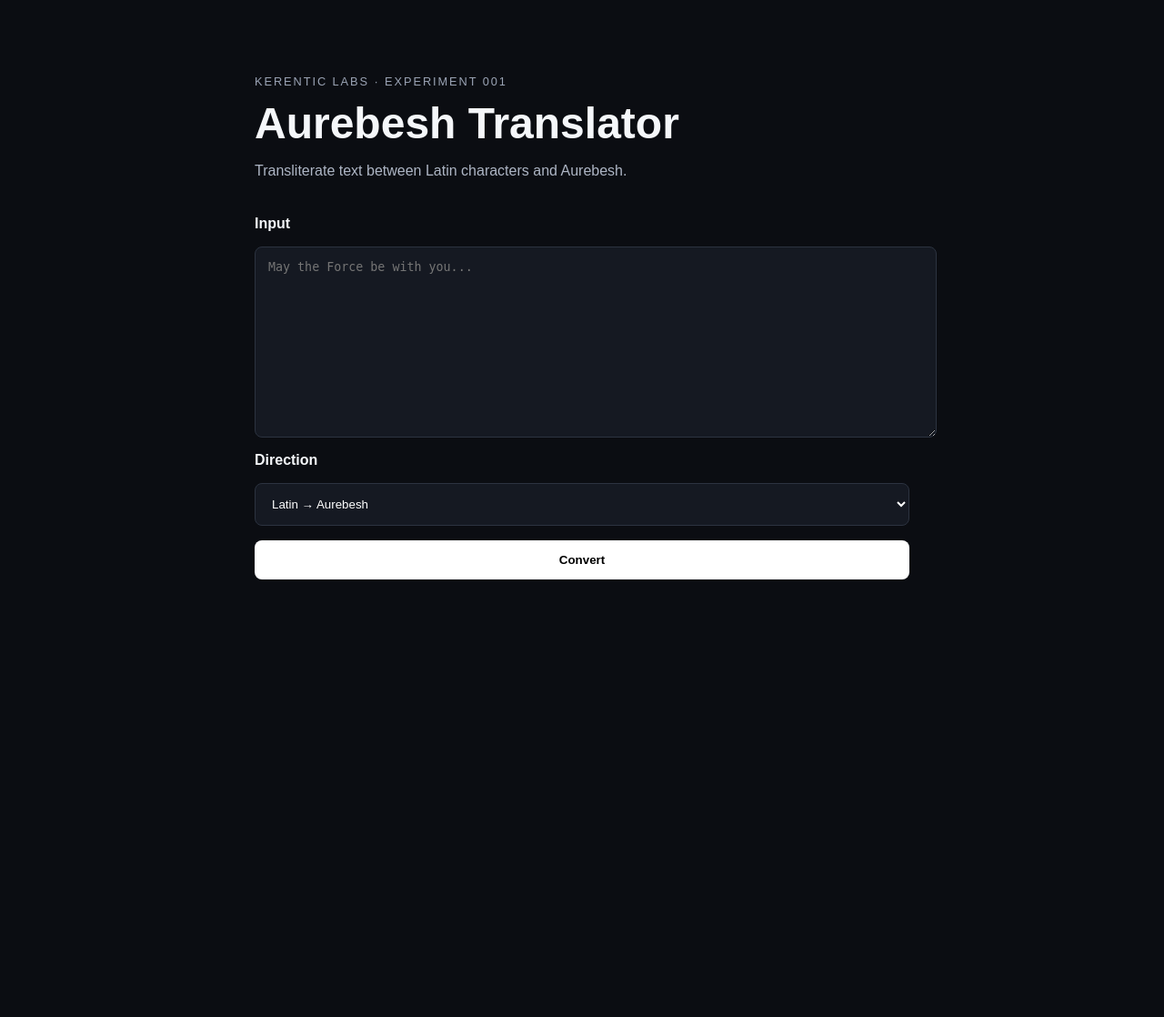
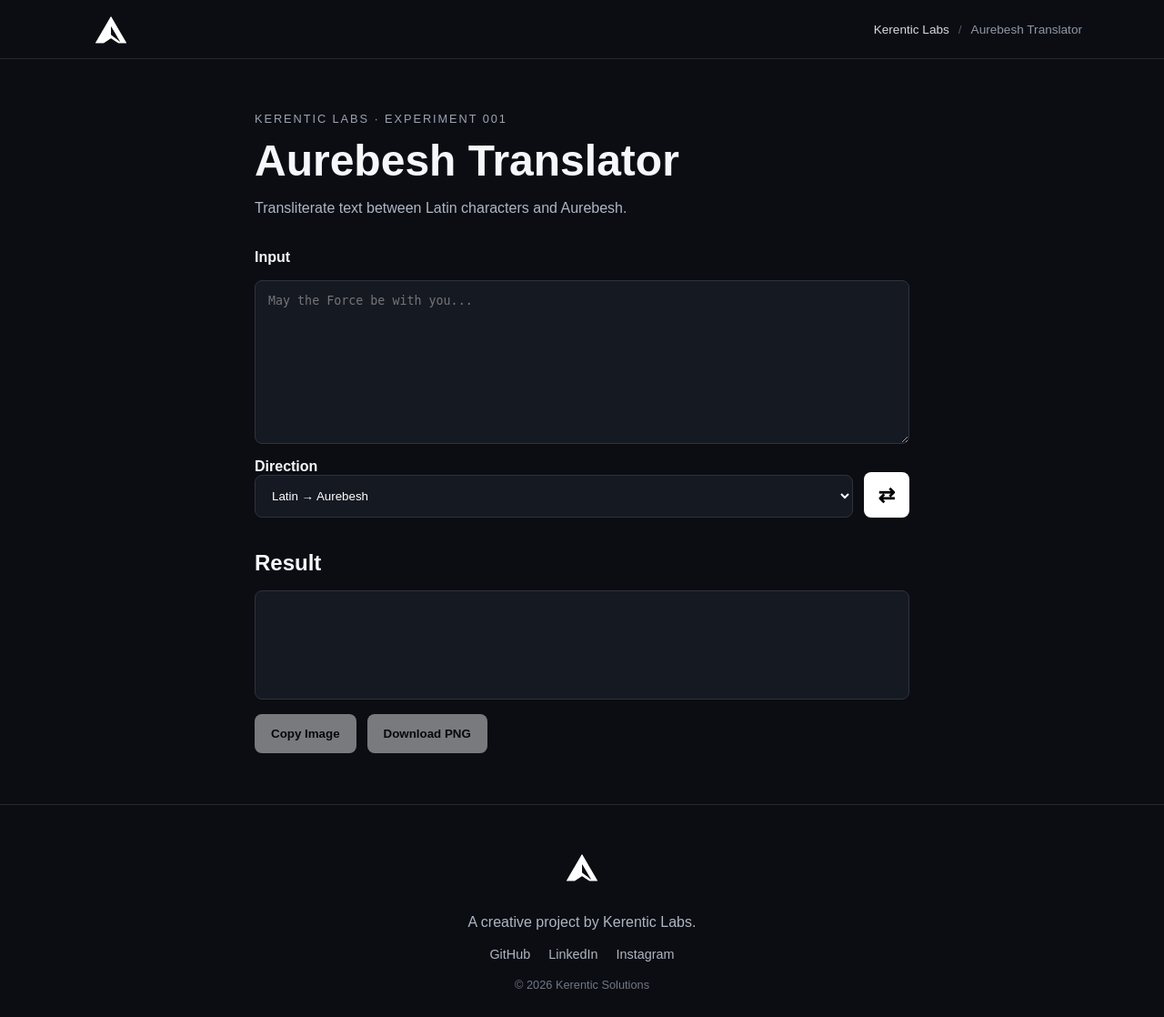
Before and after one commit to Kerentic/Kerentic_labs, a PHP site: page / in a window 1280 px wide. Shown: the whole page at 91% size. Before the commit the page ends 637 px from the top, so only its background shows below. Run offline with PHP 8.4, Linux system fonts and the light colour scheme.

Commit message:
added shell of header and footer

```diff
--- a/aurebesh-translator/composer.json
+++ b/aurebesh-translator/composer.json
@@ -2,10 +2,13 @@
   "name": "kerentic/aurebesh-translator",
   "description": "Aurebesh transliteration experiment by Kerentic Labs",
   "type": "project",
+  "license": "proprietary",
   "autoload": {
     "psr-4": {
       "Kerentic\\Aurebesh\\": "src/"
     }
   },
-    "require": {}
+  "require": {
+    "php": "^8.5"
   }
+}
--- a/aurebesh-translator/public/css/styles.css
+++ b/aurebesh-translator/public/css/styles.css
@@ -14,8 +14,8 @@
     font-display: swap;
 }
 
-.aurebesh-text {
-    font-family: "FTAurebesh", sans-serif;
+* {
+    box-sizing: border-box;
 }
 
 body {
@@ -25,30 +25,97 @@ body {
     color: #f5f7fa;
 }
 
+/* =========================
+   KERENTIC HEADER
+   ========================= */
+
+.site-header {
+    background: #0b0d12;
+    border-bottom: 1px solid #222936;
+}
+
+.site-header__inner {
+    width: min(1100px, 90%);
+    height: 64px;
+    margin: 0 auto;
+
+    display: flex;
+    align-items: center;
+    justify-content: space-between;
+    gap: 24px;
+}
+
+.brand-link,
+.footer-brand {
+    display: inline-flex;
+    align-items: center;
+}
+
+.brand-logo {
+    width: 64px;
+    height: auto;
+    display: block;
+}
+
+.project-context {
+    display: flex;
+    align-items: center;
+    gap: 10px;
+
+    color: #8f98a8;
+    font-size: 0.85rem;
+}
+
+.project-context__link {
+    color: #d6dbe4;
+    text-decoration: none;
+    transition: color 0.2s ease;
+}
+
+.project-context__link:hover {
+    color: #ffffff;
+}
+
+.separator {
+    color: #505968;
+}
+
+/* =========================
+   MAIN CONTENT
+   ========================= */
+
 .container {
     width: min(720px, 90%);
-    margin: 80px auto;
+    margin: 56px auto;
 }
 
 header {
-    margin-bottom: 40px;
+    margin-bottom: 36px;
 }
 
 .eyebrow {
+    color: #9ba4b5;
     font-size: 0.8rem;
     text-transform: uppercase;
     letter-spacing: 0.15em;
-    color: #9ba4b5;
 }
 
 h1 {
+    margin: 10px 0;
     font-size: 3rem;
-    margin: 10px 0;
+}
+
+h2 {
+    margin: 0;
 }
 
 p {
     color: #aeb6c5;
 }
+
+/* =========================
+   TRANSLATOR FORM
+   ========================= */
 
 form {
     display: grid;
@@ -62,11 +129,13 @@ label {
 textarea,
 select {
     width: 100%;
+    padding: 14px;
+
     background: #151922;
-    color: white;
+    color: #ffffff;
+
     border: 1px solid #2c3340;
     border-radius: 8px;
-    padding: 14px;
 }
 
 textarea {
@@ -75,28 +144,193 @@ textarea {
 }
 
 button {
+    padding: 14px 18px;
+
     border: none;
     border-radius: 8px;
-    padding: 14px 18px;
+
     cursor: pointer;
     font-weight: bold;
+
+    transition:
+        opacity 0.2s ease,
+        background-color 0.2s ease,
+        color 0.2s ease;
 }
 
-form button {
-    background: white;
-    color: black;
+button:disabled {
+    opacity: 0.45;
+    cursor: not-allowed;
 }
 
-.result {
-    margin-top: 40px;
+.direction-row {
+    display: flex;
+    align-items: end;
+    gap: 12px;
 }
 
+.direction-field {
+    flex: 1;
+}
+
+.swap-button {
+    width: 50px;
+    height: 50px;
+    padding: 0;
+
+    background: #ffffff;
+    color: #000000;
+
+    font-size: 1.4rem;
+}
+
+/* =========================
+   RESULT
+   ========================= */
+
+.result {
+    margin-top: 36px;
+}
+
+.result-header {
+    margin-bottom: 16px;
+}
+
+.result-output,
 #result {
+    min-height: 120px;
+    padding: 24px;
+
     background: #151922;
+
     border: 1px solid #2c3340;
     border-radius: 8px;
-    padding: 24px;
-    margin-bottom: 16px;
-    min-height: 80px;
+
     font-size: 1.4rem;
+
+    overflow-wrap: anywhere;
 }
+
+.aurebesh-text {
+    font-family: "FTAurebesh", sans-serif;
+    font-size: 2rem;
+    letter-spacing: 0.08em;
+    line-height: 1.6;
+}
+
+.result-actions {
+    display: flex;
+    flex-wrap: wrap;
+    gap: 12px;
+
+    margin-top: 16px;
+}
+
+.result-actions button {
+    background: #ffffff;
+    color: #000000;
+}
+
+.result-actions button:not(:disabled):hover,
+.swap-button:hover {
+    background: #e4e7ec;
+}
+
+/* =========================
+   KERENTIC FOOTER
+   ========================= */
+
+.site-footer {
+    margin-top: 56px;
+    padding: 36px 0 28px;
+
+    border-top: 1px solid #222936;
+}
+
+.site-footer__inner {
+    width: min(1100px, 90%);
+    margin: 0 auto;
+
+    text-align: center;
+}
+
+.footer-logo {
+    width: 64px;
+    height: auto;
+}
+
+.footer-description {
+    margin: 16px 0 0;
+}
+
+.footer-links {
+    display: flex;
+    justify-content: center;
+    flex-wrap: wrap;
+    gap: 20px;
+
+    margin: 18px 0;
+}
+
+.footer-links a {
+    color: #aeb6c5;
+    text-decoration: none;
+    font-size: 0.9rem;
+
+    transition: color 0.2s ease;
+}
+
+.footer-links a:hover {
+    color: #ffffff;
+}
+
+.footer-meta {
+    margin: 0;
+
+    color: #6f7888;
+    font-size: 0.8rem;
+}
+
+/* =========================
+   RESPONSIVE
+   ========================= */
+
+@media (max-width: 640px) {
+    .site-header__inner {
+        height: auto;
+        min-height: 64px;
+        padding: 12px 0;
+    }
+
+    .brand-logo {
+        width: 52px;
+    }
+
+    .project-context {
+        font-size: 0.75rem;
+    }
+
+    .container {
+        margin: 40px auto;
+    }
+
+    h1 {
+        font-size: 2.3rem;
+    }
+
+    .direction-row {
+        align-items: stretch;
+    }
+
+    .swap-button {
+        align-self: end;
+    }
+
+    .result-actions {
+        flex-direction: column;
+    }
+
+    .result-actions button {
+        width: 100%;
+    }
+}
--- a/aurebesh-translator/public/index.php
+++ b/aurebesh-translator/public/index.php
@@ -28,7 +28,7 @@ if ($_SERVER['REQUEST_METHOD'] === 'POST') {
     <link rel="stylesheet" href="css/styles.css">
 </head>
 <body>
-
+<?php require __DIR__ . '/../shared/header.php'; ?>
 <main class="container">
     <header>
         <span class="eyebrow">Kerentic Labs · Experiment 001</span>
@@ -36,7 +36,7 @@ if ($_SERVER['REQUEST_METHOD'] === 'POST') {
         <p>Transliterate text between Latin characters and Aurebesh.</p>
     </header>
 
-    <form method="POST">
+    <form id="translatorForm">
     <label for="text">Input</label>
 
     <textarea
@@ -45,40 +45,66 @@ if ($_SERVER['REQUEST_METHOD'] === 'POST') {
         placeholder="May the Force be with you..."
     ><?= htmlspecialchars($input, ENT_QUOTES, 'UTF-8') ?></textarea>
 
+    <div class="direction-row">
+        <div class="direction-field">
             <label for="direction">Direction</label>
 
             <select id="direction" name="direction">
-            <option value="aurebesh" <?= $direction === 'aurebesh' ? 'selected' : '' ?>>
+                <option value="aurebesh">
                     Latin → Aurebesh
                 </option>
 
-            <option value="latin" <?= $direction === 'latin' ? 'selected' : '' ?>>
+                <option value="latin">
                     Aurebesh → Latin
                 </option>
             </select>
+        </div>
 
-        <button type="submit">Convert</button>
+        <button
+            type="button"
+            id="swapDirection"
+            class="swap-button"
+            aria-label="Swap translation direction"
+        >
+            ⇄
+        </button>
+    </div>
 </form>
 
-    <?php if ($output !== ''): ?>
+
+
         <section class="result">
+            <div class="result-header">
                 <h2>Result</h2>
+            </div>
 
             <div
                 id="result"
-                class="<?= $direction === 'aurebesh' ? 'aurebesh-text' : '' ?>"
+                class="result-output"
+                aria-live="polite"
+            ></div>
+
+            <div class="result-actions">
+                <button
+                    type="button"
+                    id="copyImageButton"
+                    disabled
                 >
-                <?= htmlspecialchars($output, ENT_QUOTES, 'UTF-8') ?>
+                    Copy Image
+                </button>
+
+                <button
+                    type="button"
+                    id="downloadImageButton"
+                    disabled
+                >
+                    Download PNG
+                </button>
             </div>
-
-            <button type="button" id="copyButton">
-                Copy
-            </button>
         </section>
-    <?php endif; ?>
 </main>
 
 <script src="js/app.js"></script>
-
+<?php require __DIR__ . '/../shared/footer.php'; ?>
 </body>
 </html>
--- /dev/null
+++ b/aurebesh-translator/shared/footer.php
@@ -0,0 +1,49 @@
+<footer class="site-footer">
+    <div class="site-footer__inner">
+        <a
+            href="https://kerentic.com"
+            class="footer-brand"
+            aria-label="Kerentic Solutions"
+        >
+            <img
+                src="/assets/images/Kerentic_Logo_Invertido-removebg.png"
+                alt="Kerentic Solutions"
+                class="footer-logo"
+            >
+        </a>
+
+        <p class="footer-description">
+            A creative project by Kerentic Labs.
+        </p>
+
+        <nav class="footer-links" aria-label="Kerentic social links">
+            <a
+                href="https://github.com/Kerentic"
+                target="_blank"
+                rel="noopener noreferrer"
+            >
+                GitHub
+            </a>
+
+            <a
+                href="#"
+                target="_blank"
+                rel="noopener noreferrer"
+            >
+                LinkedIn
+            </a>
+
+            <a
+                href="#"
+                target="_blank"
+                rel="noopener noreferrer"
+            >
+                Instagram
+            </a>
+        </nav>
+
+        <p class="footer-meta">
+            © <?= date('Y') ?> Kerentic Solutions
+        </p>
+    </div>
+</footer>
--- /dev/null
+++ b/aurebesh-translator/shared/header.php
@@ -0,0 +1,27 @@
+<header class="site-header">
+    <div class="site-header__inner">
+        <a
+            href="https://kerentic.com"
+            class="brand-link"
+            aria-label="Kerentic Solutions"
+        >
+            <img
+                src="/assets/images/Kerentic_Logo_Invertido-removebg.png"
+                alt="Kerentic Solutions"
+                class="brand-logo"
+            >
+        </a>
+
+        <nav class="project-context" aria-label="Project navigation">
+            <a href="/labs" class="project-context__link">
+                Kerentic Labs
+            </a>
+
+            <span class="separator">/</span>
+
+            <span aria-current="page">
+                Aurebesh Translator
+            </span>
+        </nav>
+    </div>
+</header>
```
Also changed, not shown: aurebesh-translator/public/assets/images/Kerentic_Logo.png (added), aurebesh-translator/public/assets/images/Kerentic_Logo_Invertido-removebg.png (added), aurebesh-translator/public/js/app.js, 1 other file. Lines whose indentation alone changed are shown as unchanged.
